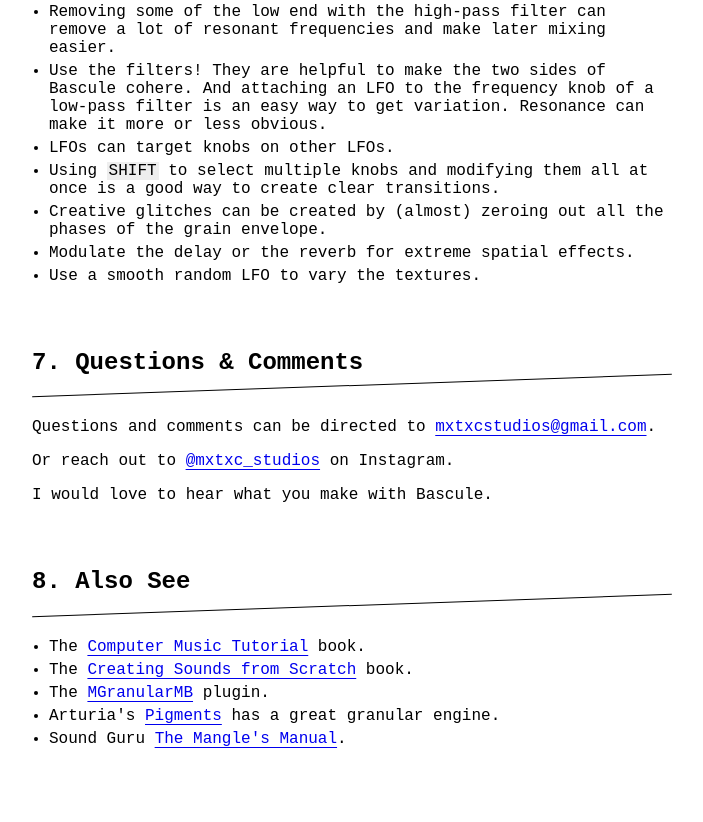
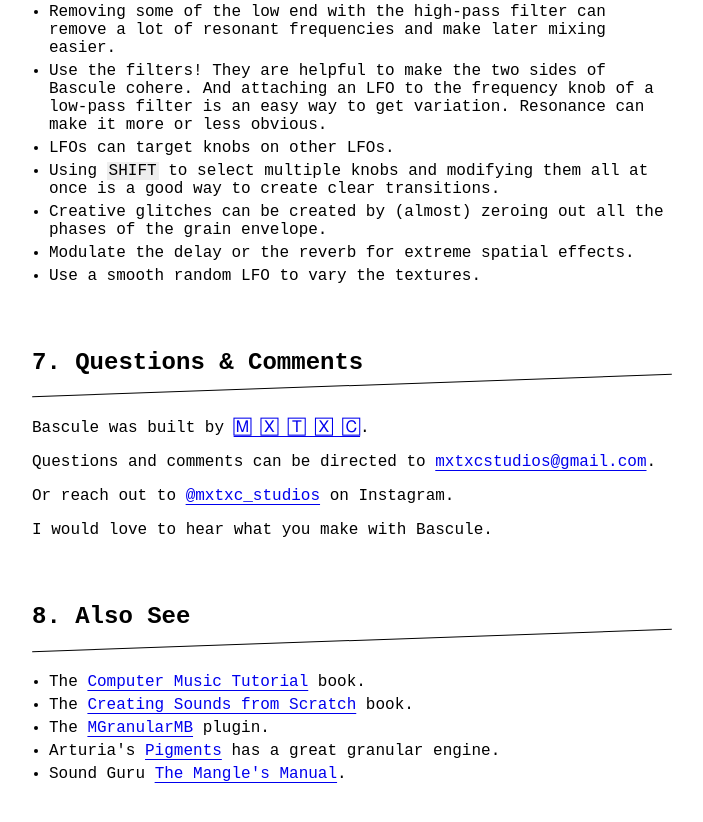
Before and after one commit to matstc/bascule, an Electron app: page User Guide.html in a window 1024 px wide. Shown: the part 8130-8952 px from the top of the page, without its empty margins (160-863 px from the left). Drawn offline with Linux system fonts and the light colour scheme.

Commit message:
Add link to homepage

```diff
--- a/User Guide.html
+++ b/User Guide.html
@@ -338,6 +338,7 @@
 
       <h2 id="questions">7. Questions &amp; Comments</h2>
 
+			<p>Bascule was built by <a href="https://mxtxcstudios.com">🄼 🅇 🅃 🅇 🄲</a>.</p>
       <p>Questions and comments can be directed to <a href="mailto:mxtxcstudios@gmail.com">mxtxcstudios@gmail.com</a>.</p>
       <p>Or reach out to <a href="https://instagram.com/mxtxc_studios">@mxtxc_studios</a> on Instagram.</p>
       <p>I would love to hear what you make with Bascule.</p>
```
